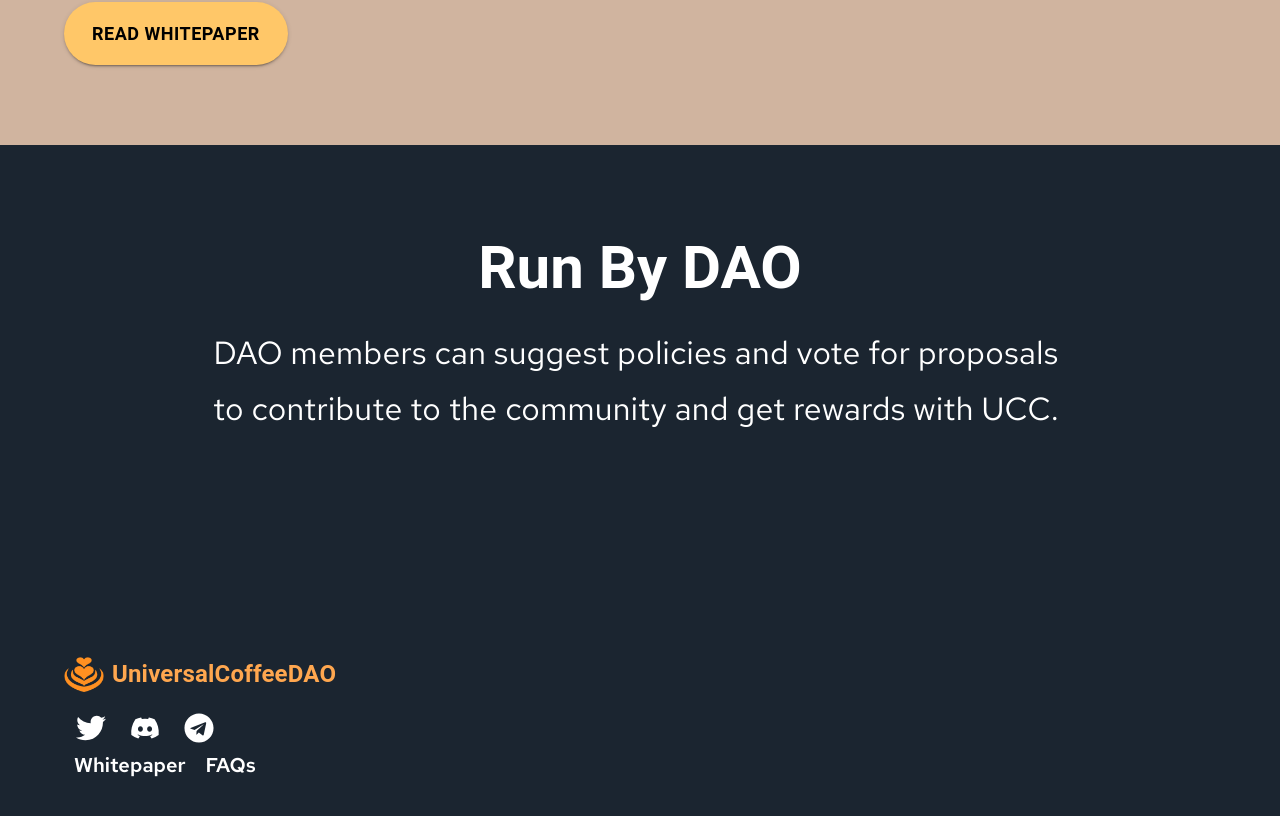
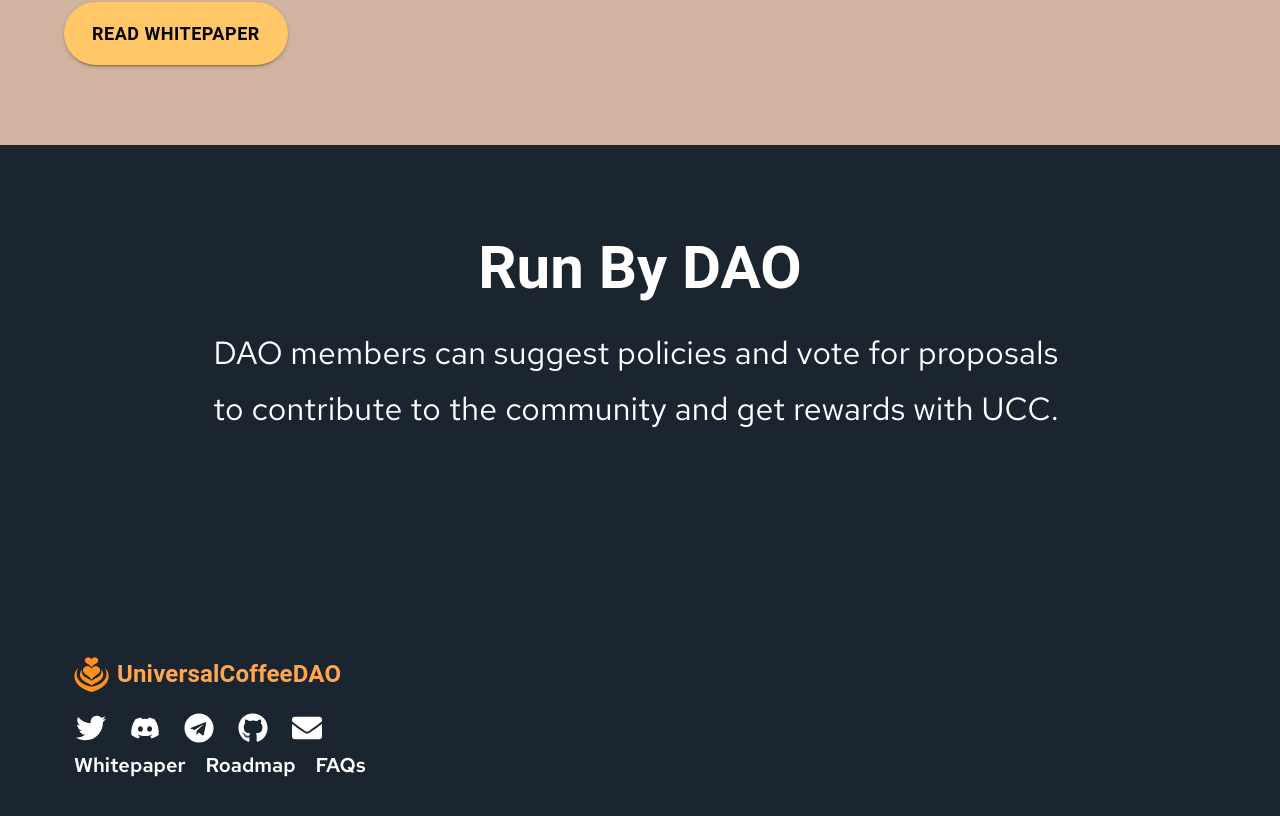
Before and after one commit to universalcoffeedao/landing-page, a React (Vite) app: page / in a window 1280 px wide. Shown: the part 1362-2178 px from the top of the page. Built offline with nearby package versions, Linux system fonts and the light colour scheme.

Commit message:
Added roadmap, github, and contact us

```diff
--- a/src/Components/Layout/Footer/Footer.module.scss
+++ b/src/Components/Layout/Footer/Footer.module.scss
@@ -13,6 +13,7 @@
         width: 40px;
         height: 35px;
         margin-right: 8px;
+        margin-left: 10px;
         img {
           width: 100%;
           height: 100%;
--- a/src/Components/Layout/Footer/Footer.tsx
+++ b/src/Components/Layout/Footer/Footer.tsx
@@ -2,8 +2,15 @@ import { Container, Grid, Typography } from "@mui/material";
 import React from "react";
 import Logo from "../../../assets/logo.png";
 import styles from "./Footer.module.scss";
-import { FaDiscord, FaTelegram, FaTwitter } from "react-icons/fa";
+import {
+  FaDiscord,
+  FaEnvelope,
+  FaGithub,
+  FaTelegram,
+  FaTwitter,
+} from "react-icons/fa";
 import whitePaper from "../../../assets/whitePaper.pdf";
+import roadmap from "../../../assets/roadmap.pdf";
 
 // import { Link } from "react-router-dom";
 
@@ -50,6 +57,22 @@ const Footer: React.FC = () => {
                       <FaTelegram />
                     </a>
                   </li>
+                  <li>
+                    <a
+                      href="https://github.com/universalcoffeedao"
+                      target="_blank"
+                    >
+                      <FaGithub />
+                    </a>
+                  </li>
+                  <li>
+                    <a
+                      href={`mailto:universalcoffeecoin@gmail.com`}
+                      target="_blank"
+                    >
+                      <FaEnvelope />
+                    </a>
+                  </li>
                 </ul>
               </nav>
               <nav className={styles.header_nav}>
@@ -62,6 +85,14 @@ const Footer: React.FC = () => {
                       className={styles.text}
                     >
                       Whitepaper
+                    </a>
+                    <a
+                      href={roadmap}
+                      target="_blank"
+                      rel="noreferrer"
+                      className={styles.text}
+                    >
+                      Roadmap
                     </a>
                     <a href="https://docs.universalcoffee.xyz/" target="_blank">
                       FAQs
--- a/src/Components/Layout/Navbar/Header.tsx
+++ b/src/Components/Layout/Navbar/Header.tsx
@@ -2,6 +2,7 @@ import { Container, Grid, Typography } from "@mui/material";
 import React from "react";
 // import { Link, Outlet } from "react-router-dom";
 import whitePaper from "../../../assets/whitePaper.pdf";
+import roadmap from "../../../assets/roadmap.pdf";
 
 import Logo from "../../../assets/logo.png";
 import styles from "./Header.module.scss";
@@ -55,6 +56,9 @@ const Header: React.FC = () => {
                       <li>
                         <a href={whitePaper} target="_blank" rel="noreferrer">
                           Whitepaper
+                        </a>
+                        <a href={roadmap} target="_blank" rel="noreferrer">
+                          Roadmap
                         </a>
                         <a
                           href="https://docs.universalcoffee.xyz/"
--- a/src/Components/Layout/Navbar/MenuDrawer.tsx
+++ b/src/Components/Layout/Navbar/MenuDrawer.tsx
@@ -10,6 +10,7 @@ import { IconButton } from "@mui/material";
 import { FaDiscord, FaMedium, FaTwitter, FaTelegram } from "react-icons/fa";
 
 import whitePaper from "../../../assets/whitePaper.pdf";
+import roadmap from "../../../assets/roadmap.pdf";
 
 type Anchor = "right";
 
@@ -54,7 +55,7 @@ export default function MenuDrawer() {
                   style={{
                     textDecoration: "none",
                     color: "#000000",
-                    paddingLeft: "15px",
+                    paddingLeft: "10px",
                     fontSize: "1.2rem",
                     fontWeight: "bold",
                   }}
@@ -64,11 +65,33 @@ export default function MenuDrawer() {
                   Whitepaper
                 </a>
                 <a
+                  href={roadmap}
+                  style={{
+                    textDecoration: "none",
+                    color: "#000000",
+                    paddingLeft: "10px",
+                    fontSize: "1.2rem",
+                    fontWeight: "bold",
+                  }}
+                  target="_blank"
+                  rel="noreferrer"
+                >
+                  Roadmap
+                </a>
+              </li>
+            }
+          />
+        </ListItem>
+        <ListItem button>
+          <ListItemText
+            primary={
+              <li>
+                <a
                   href="https://docs.universalcoffee.xyz/"
                   style={{
                     textDecoration: "none",
                     color: "#000000",
-                    paddingLeft: "15px",
+                    paddingLeft: "10px",
                     fontSize: "1.2rem",
                     fontWeight: "bold",
                   }}
```
Also changed, not shown: 1 other file (tests, documents, lock files or other folders).
